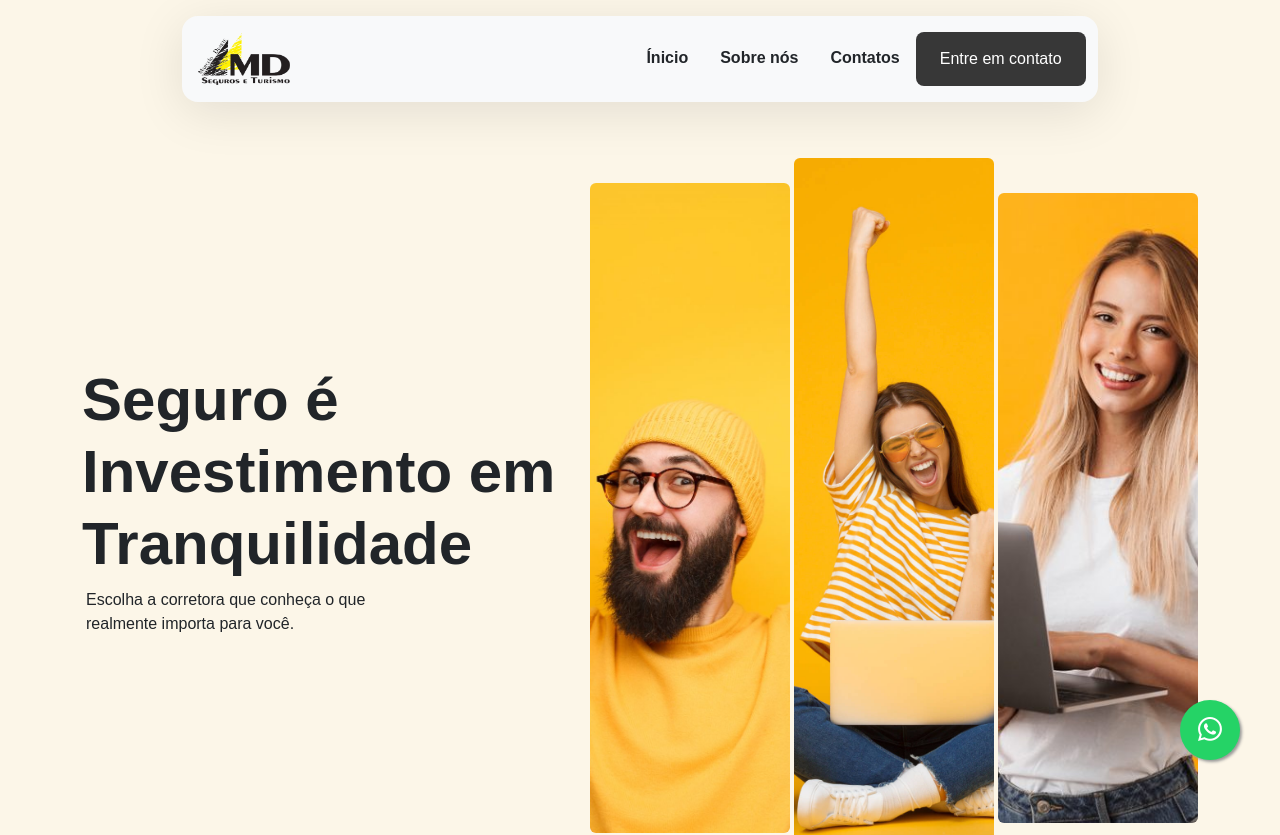
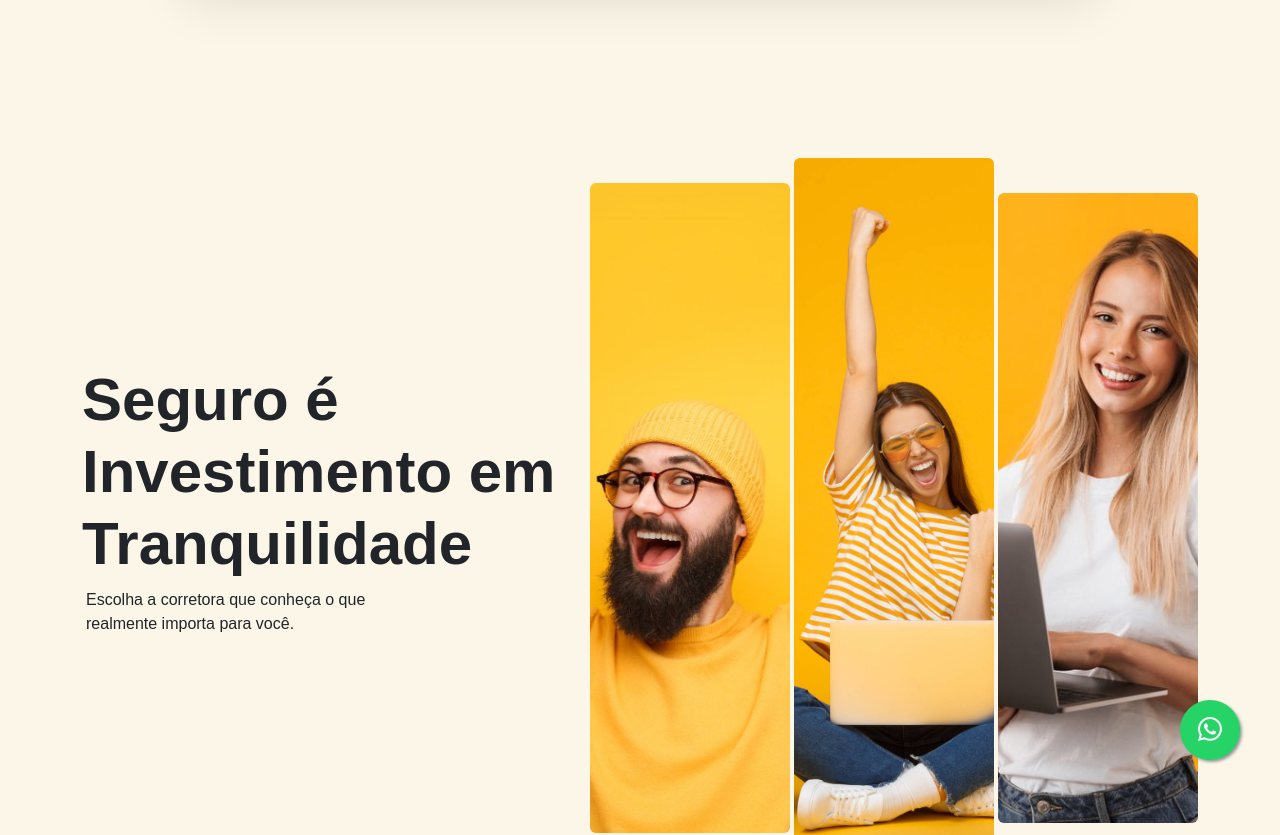
Before and after one commit to leochinelato/Site-Corretora-MD-Seguros-e-Turismo, a plain HTML site: page index.html in a window 1280 px wide. Shown: the top 835 px of the page. Drawn offline with nearby package versions, Linux system fonts and the light colour scheme; a web font is replaced by a local one.

Commit message:
Adicionar blur no navbar e fazer ele sumir no scroll down

```diff
--- a/index.html
+++ b/index.html
@@ -20,7 +20,7 @@
 
 <body>
     <nav class="navbar navbar-expand-lg  sticky-lg-top">
-        <div class="container justify-content-center bg-body-tertiary nav-items py-2 mt-2 rounded-4">
+        <div class="container justify-content-center nav-items py-2 mt-2 rounded-4" id="navbar">
             <a href="#" class="navbar-brand">
                 <img src="../assets/img/md-icon.PNG" alt="Logo da MD Seguros e Turismo" height="60" class="brand-logo">
             </a>
--- a/scripts/script.js
+++ b/scripts/script.js
@@ -9,3 +9,14 @@ document.addEventListener('DOMContentLoaded', function () {
         });
     });
 });
+
+var prevScrollpos = window.scrollY
+window.onscroll = function () {
+    var currentScrollPos = window.scrollY
+    if (prevScrollpos > currentScrollPos) {
+        document.getElementById('navbar').style.top = '0'
+    } else {
+        document.getElementById('navbar').style.top = '-110px'
+    }
+    prevScrollpos = currentScrollPos
+}
--- a/styles/style.css
+++ b/styles/style.css
@@ -7,6 +7,11 @@ body {
     box-shadow: rgba(0, 0, 0, 0.1) 0px 10px 50px;
     width: fit-content;
     gap: 20em;
+    top: 0;
+    position: relative;
+    backdrop-filter: blur(8px);
+    transition: top 0.3s;
+    background-color: #ffffffc5;
 }
 
 .home-title {
```
